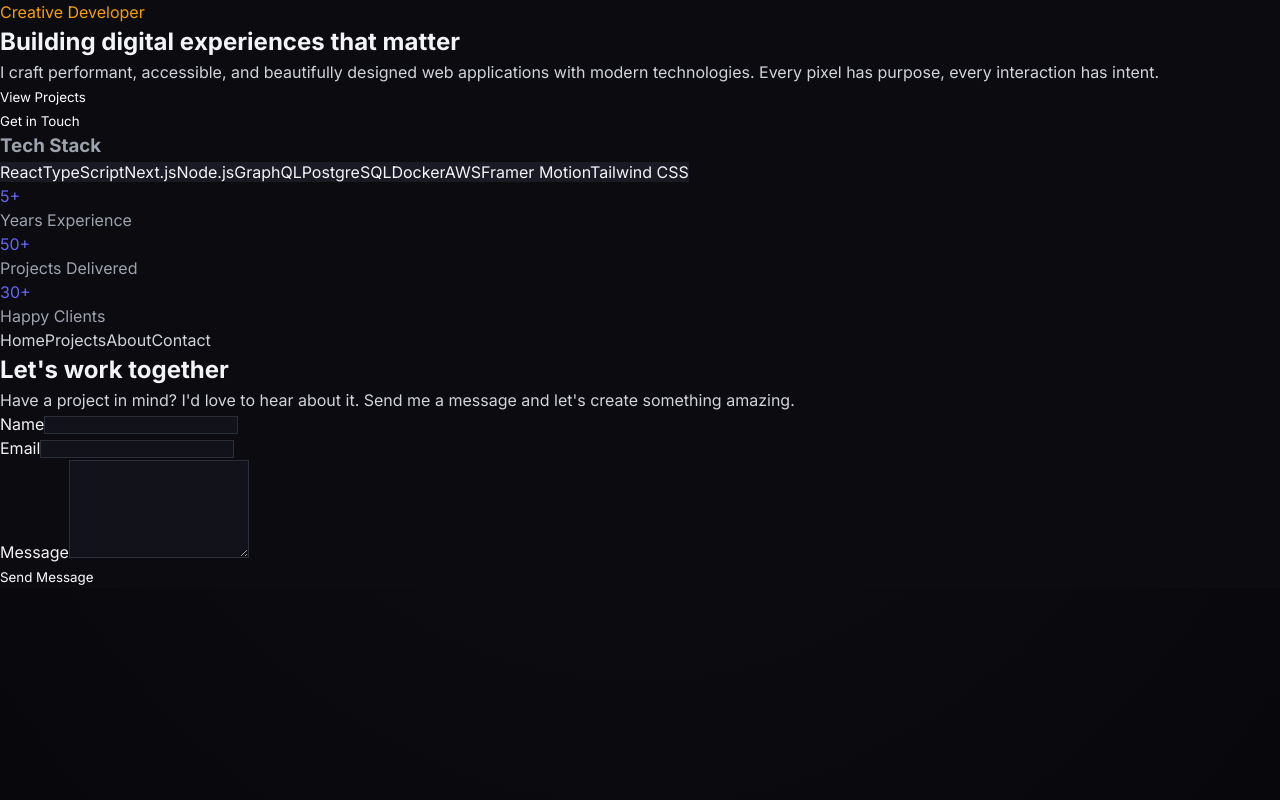
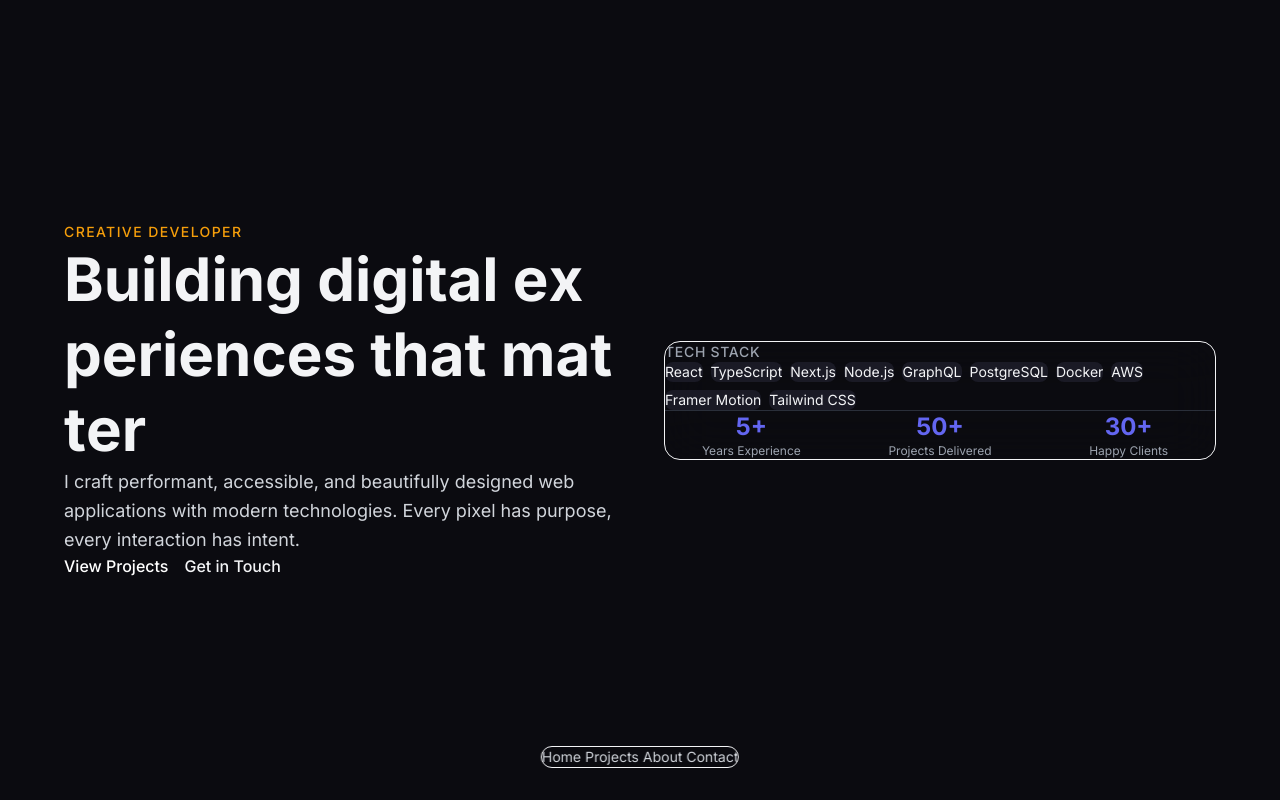
Before and after one commit to ZenLunarDev/portfolio, a React (Vite) app: page /portfolio/ in a window 1280 px wide. Shown: the top 800 px of the page. Built offline with nearby package versions, Linux system fonts and the light colour scheme.

Commit message:
fix: install and configure Tailwind CSS v4

```diff
--- a/package.json
+++ b/package.json
@@ -11,11 +11,13 @@
     "preview": "vite preview"
   },
   "dependencies": {
+    "@tailwindcss/vite": "^4.3.3",
     "@tanstack/react-query": "^5.101.4",
     "framer-motion": "^13.0.0",
     "react": "^19.2.8",
     "react-dom": "^19.2.8",
     "react-router-dom": "^7.18.2",
+    "tailwindcss": "^4.3.3",
     "zustand": "^5.0.14"
   },
   "devDependencies": {
--- a/src/index.css
+++ b/src/index.css
@@ -1,4 +1,5 @@
 @import url('https://fonts.googleapis.com/css2?family=Inter:wght@300;400;500;600;700;800&display=swap');
+@import "tailwindcss";
 
 :root {
   font-family: 'Inter', -apple-system, BlinkMacSystemFont, 'Segoe UI', sans-serif;
--- a/vite.config.ts
+++ b/vite.config.ts
@@ -1,7 +1,8 @@
 import { defineConfig } from 'vite'
 import react from '@vitejs/plugin-react'
+import tailwindcss from '@tailwindcss/vite'
 
 export default defineConfig({
   base: './',
-  plugins: [react()],
+  plugins: [react(), tailwindcss()],
 })
```
Also changed, not shown: 1 other file (tests, documents, lock files or other folders).
